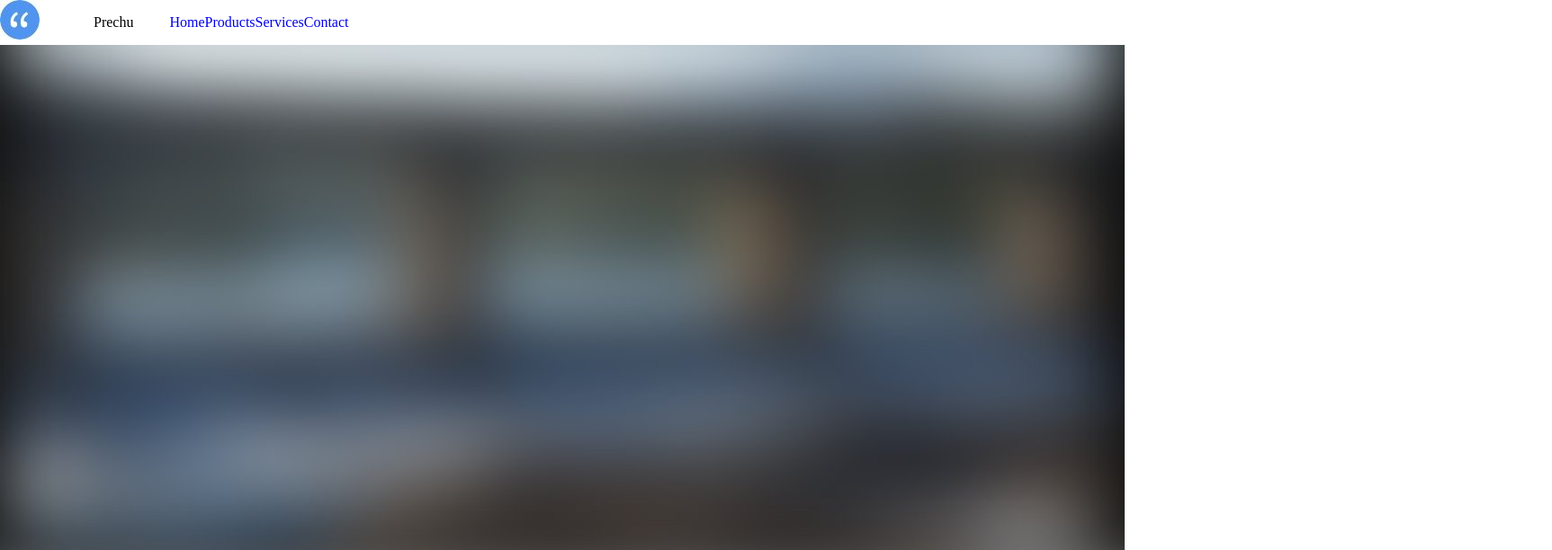
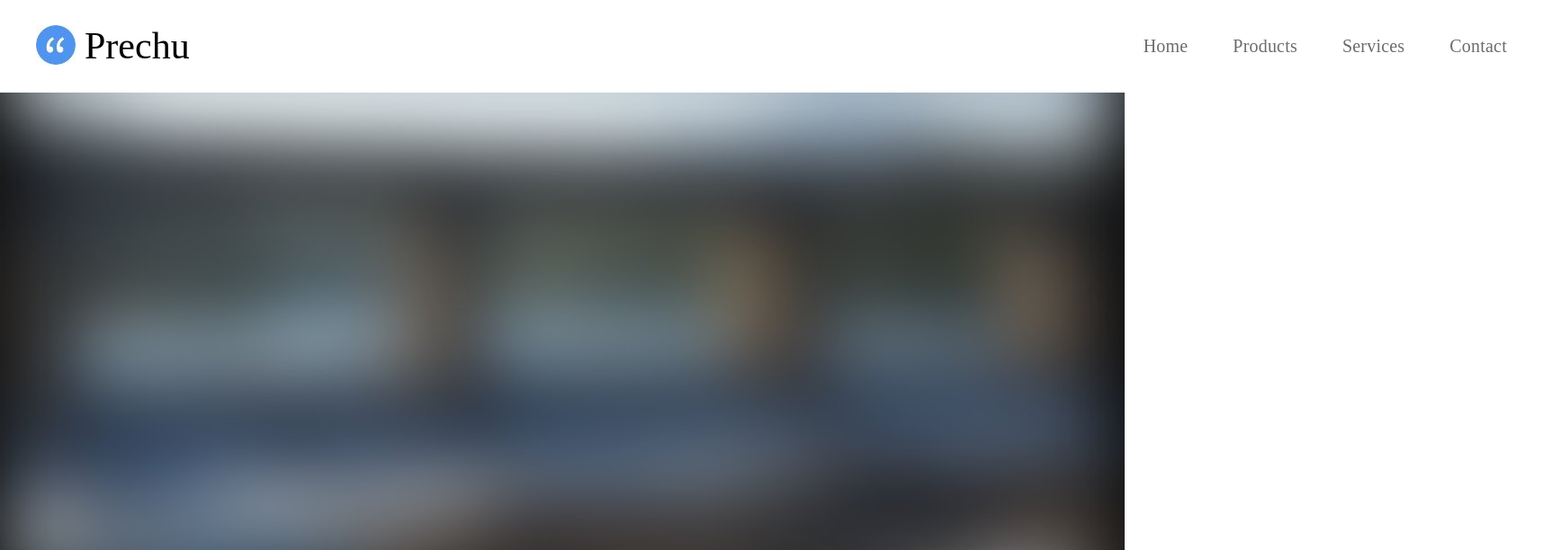
Before and after one commit to AnyaSE/AnnSeleznova_10, a plain HTML site: page index.html in a window 1280 px wide. Shown: the top 612 px of the page at 90% size, 1725 px wide, since content can reach past the window. Drawn offline with Linux system fonts and the light colour scheme.

Commit message:
added scss styling for the navigation bar

```diff
--- a/index.html
+++ b/index.html
@@ -17,7 +17,7 @@
                             <img src="imgs/commas.jpg" alt="commas">
                         </picture>
                     </a>
-                    <p class="logo__item">
+                    <p class="logo__title">
                         Prechu
                     </p>
                 </div>
--- a/style.css/_mixin.scss
+++ b/style.css/_mixin.scss
@@ -8,12 +8,6 @@
 
 @mixin font-size($size) {
     font-size:$size;
-    font-size: ($size / 16px) * 1rem;
-}
-
-@mixin font-size($size) {
-    font-size:$size;
-    font-size: ($size / 16px) * 1rem;
 }
 
 @mixin flex () {
--- a/style.css/main.scss
+++ b/style.css/main.scss
@@ -1,7 +1,8 @@
 $size: 100px;
-$colorB: #5094f2;
-$colorR: #d94748;
-$colorY: #ebbb11;
+$color--primary: #5094f2;
+$color--secondary: #d94748;
+$color--additional: #ebbb11;
+$font-color: #6c6c6c;
 $width: 100%;
 
 @import 'mixin';
@@ -23,22 +24,51 @@ body {
 
     .header {
         @include flex();
-        padding: ($size - 11px, 0);
-        width: $width;
+        padding: {
+            right: ($size - 70px);
+            left: ($size - 60px);
         }
+
+        align-items: center;
+        line-height: 1.2rem;
+    }
+
     .header__logo {
         @include flex ();
-            padding: ($size - 30px, $size);
+        padding-right: ($size - 80px);
     }
+
     .header__wrap {
         @include flex ();
+        align-items: center;
     }
 
     .logo__picture {
-                padding-right: ($size - 40px);
+        padding-right: ($size - 90px);
     }
+
+    .logo__title {
+        @include font-size ($size * 0.42);
+        padding-right: ($size * 10);
+    }
+
     .nav {
         @include flex ();
+        width: $width - 60%;
+    }
 
+    .nav__item {
+        padding-right: $size - 50px;
+        @include font-size ($size * 0.2);
+        letter-spacing: 0.01em;
+    }
+
+    a[class$="link"],  p[class$="text"]  {
+        color: $font-color;
+    }
+
+    a[class$="link"]:hover {
+        padding-bottom: ($size - 70px);
+        border-bottom: 3px solid $color--primary;
     }
 }
```
Also changed, not shown: style.css/main.css, 1 other file. Lines whose indentation alone changed are shown as unchanged.
